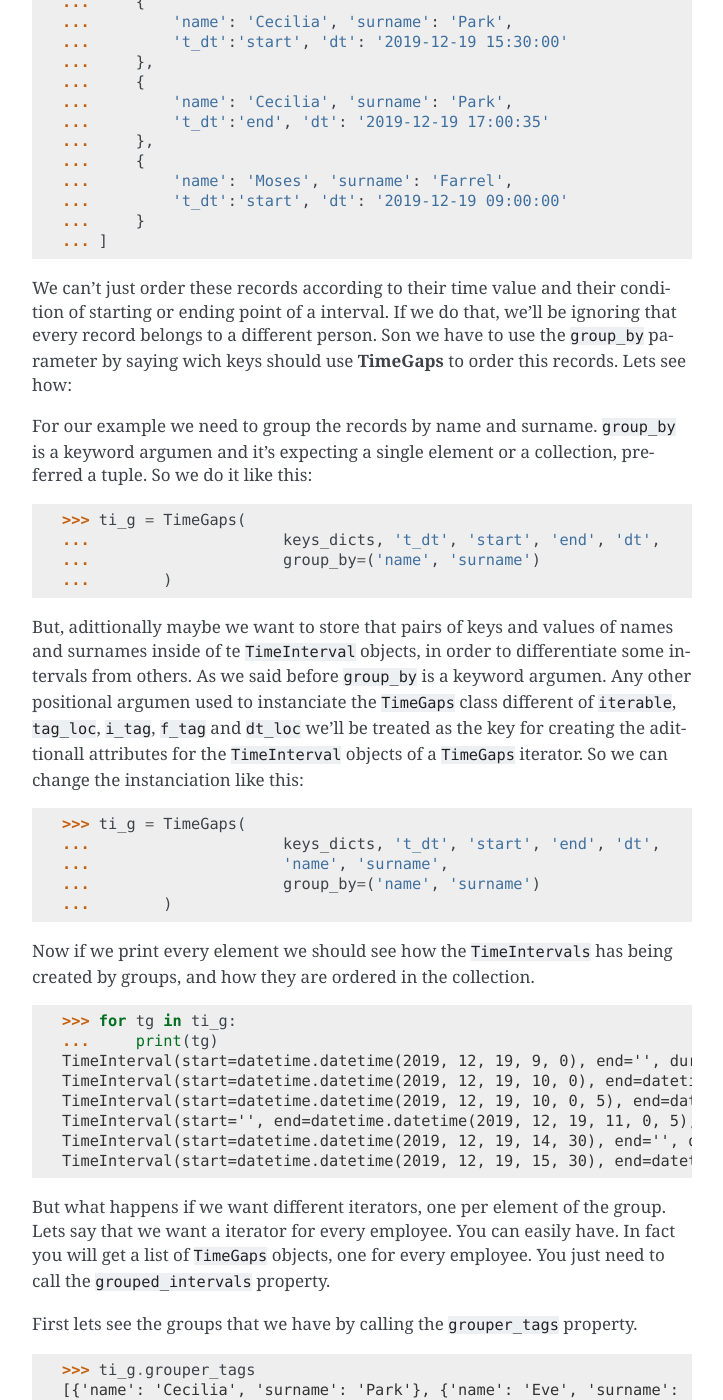
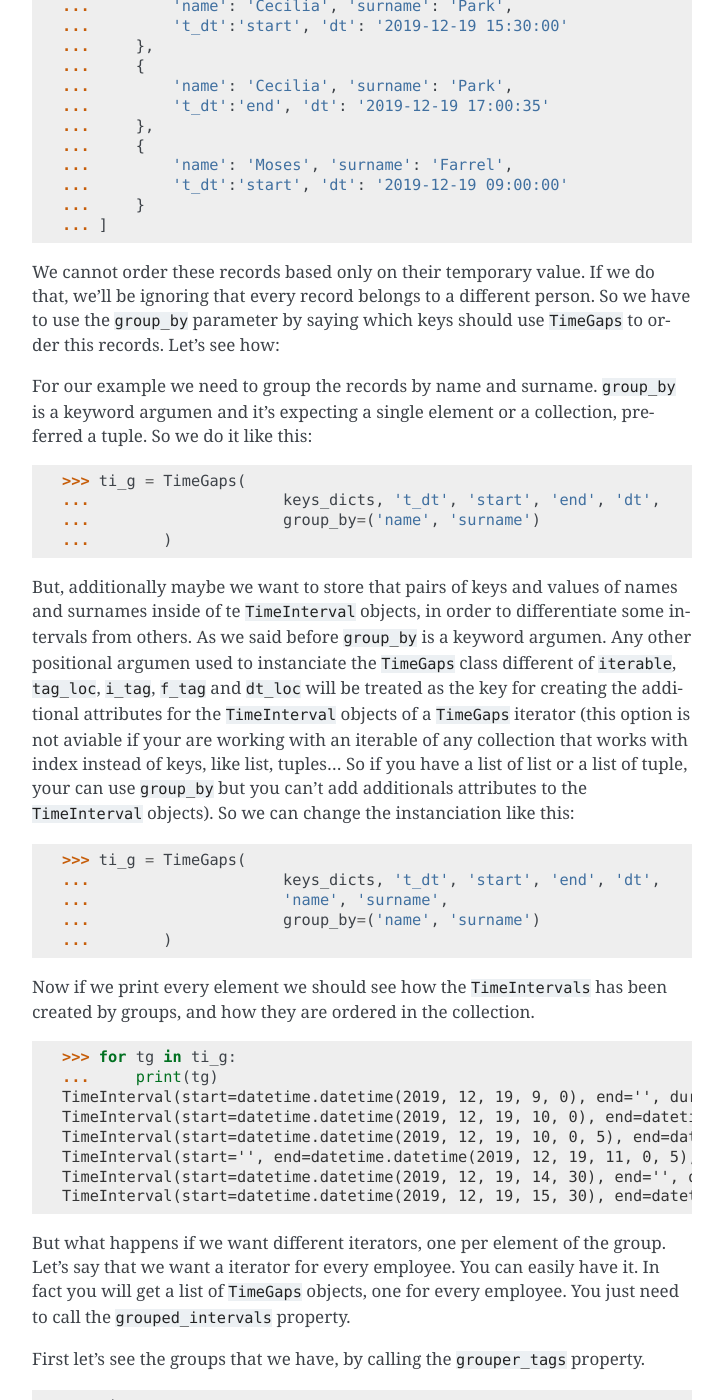
Before and after one commit to fesanmar/Stilpy, a Sphinx documentation site: the page built from docs/usage.rst, in a window 1280 px wide and 1400 px high, scrolled down 3149 px. Shown: the whole window, without its empty margins (388-1111 px from the left). Built offline with Sphinx 7.4.7, drawn with Linux system fonts in a browser that asks for light colours; pages that are not in the unit, such as notebooks, are missing from menus; some of the changed text lies outside the part shown.

Commit message:
Grammar revision on usage.rst

```diff
--- a/docs/usage.rst
+++ b/docs/usage.rst
@@ -25,30 +26,31 @@ Suppose that you have serveral records of time stored in a list of dictionaries,
 ...         {'t_dt':'start', 'dt': '2019-12-19 09:00:00'}
 ...         ]
 
-As you can see, this are time intervals. They have a start an an end point, but
-the are not in the rigth order. The first two elements are allright. But then we
-have to start points towether. And the last one y a start point interval that should
-be on the top of the list. Wath Stilpy can do for us is to make an iterator with
-those records, closing the start points with the rigth end, or ginving then an
-unknown end y they don't have one of their own.
+As you can see, these are time intervals. They have a start and an end point, but
+they are not in the rigth order. The first two elements are correct. But then we
+have two start points together. And the last one is a start point record that
+should be on the top of the list because is older than te others.
+What Stilpy can do for us is to make an iterator with those records, matching the
+start points with the right end, or giving them an unknown end if they don't have
+one of their own.
 
-To do that we need to make an instance of the **TimeGaps** class.
+To do that we need to make an instance of the ``TimeGaps`` class.
 
-**TimeGaps** recieves several parameters. Some of the are optionals. Let's see
-wich of them we need for our example:
+``TimeGaps`` recieves several parameters. Some of them are optionals. Let's see
+which ones are needed for our example:
 
     **iterable:**
         An iterable object that contains a list of items.
         Those items must be dicts or dictlike objects. Lists,
         tuples and objects with ``__dict__`` atribute are accepted as
-        well. |br| Every item, must content itself the next items: |br|
+        well. |br| Every item, must content in itself the next items: |br|
         1. A ``datetime`` object or a string format ``datetime``. In our
         case, we have the second option. |br|
-        2. A item that defines if the first elemente that we just mentioned
-        is an inicial or a final time point of a time interval.
+        2. An item that defines if the first element that we just mentioned
+        is an initial or a final time point of a time interval.
 
     **tag_loc:**
-        It tells **TimeGaps** where to find the tag that tells if the
+        It tells ``TimeGaps`` where to find the tag that tells if the
         item is a start point or an end.
 
     **i_tag:**
@@ -62,25 +64,23 @@ wich of them we need for our example:
         ``datetime`` information. It can be a dictionary key or an index,
         depending on the collection.
 
-The rest of parameters are optionals, and we're not needing them at the
-moment.
+The rest of parameters are optionals, and we won't need them yet.
 
-Now we can call create the **TimeGaps** object, passing the arguments in
+Now we can call create the ``TimeGaps`` object, passing the arguments in
 order:
 
 >>> ti = TimeGaps(list_dict, 't_dt', 'start', 'end', 'dt')
 
 Now we have our iterator. Every item is a ``TimeInterval`` object with
 some attributes like ``start``, ``end``, ``duration`` and ``is_perfect``.
-You can add any other attribute to the ``TimeInterval`` objects, but we
-are going to see it later. Now we are just goint to print each element. But
-first we'll ask to our object for the sum or all their duration. At the
-same time, we'll pass an argumen that will be returned if **TimeGaps** is
-unable to make the sum because some interval hasn't a duration. By default
-``None`` will be returned.
+You can add any other attribute to the ``TimeInterval`` objects, but we will see
+that later. Now we are just going to print each element. But first, we will ask
+for the sum of the durations of all its intervals. At the same time, we'll pass
+an argument that will be returned if ``TimeGaps`` is unable to make the sum
+because some interval hasn't a duration. By default ``None`` will be returned.
 
->>> ti.total_duration("there are some inperfect TimeInterval in your collection")
-'there are some inperfect TimeInterval in your collection'
+>>> ti.total_duration("there are some imperfect TimeInterval in your collection")
+'there are some imperfect TimeInterval in your collection'
 >>> for i in ti:
 ...     print(i)
 TimeInterval(start=datetime.datetime(2019, 12, 19, 9, 0), end='', duration='')
@@ -108,15 +108,15 @@ datetime.timedelta(seconds=21655)
 >>> print(ti_p.total_duration())
 6:00:55
 
-As you can see, this method returns a ``timedelta`` object with the sum
+As you can see, this method returns a timedelta_ object with the sum
 of the duration of every ``TimeInterval``.
 
 Time intervals with groups
 --------------------------
 
-In the previous example, with just gotted records that need to be ordered
-and putted together. But what happend if we have records that belong to
-different groups, all together in the same collection. Well, for that we
+In the previous example, we just got the records that need to be ordered
+and put together. But what happens if we have records that belong to
+different groups, all together in the same collection? Well, for that we
 have the ``group_by`` parameter.
 
 Let's try another example.
@@ -163,11 +163,10 @@ company's web application. We should have something like this:
 ...     }
 ... ]
 
-We can't just order these records according to their time value and their
-condition of starting or ending point of a interval. If we do that, we'll
-be ignoring that every record belongs to a different person. Son we have
-to use the ``group_by`` parameter by saying wich keys should use **TimeGaps**
-to order this records. Lets see how:
+We cannot order these records based only on their temporary value.
+If we do that, we'll be ignoring that every record belongs to a different person.
+So we have to use the ``group_by`` parameter by saying which keys should use
+``TimeGaps`` to order this records. Let's see how:
 
 For our example we need to group the records by name and surname. ``group_by``
 is a keyword argumen and it's expecting a single element or a collection,
@@ -178,14 +177,18 @@ preferred a tuple. So we do it like this:
 ...                     group_by=('name', 'surname')
 ...        )
 
-But, adittionally maybe we want to store that pairs of keys and values
+But, additionally maybe we want to store that pairs of keys and values
 of names and surnames inside of te ``TimeInterval`` objects, in order
 to differentiate some intervals from others. As we said before ``group_by``
 is a keyword argumen. Any other positional argumen used to instanciate the
 ``TimeGaps`` class different of ``iterable``, ``tag_loc``, ``i_tag``, ``f_tag``
-and ``dt_loc`` we'll be treated as the key for creating the adittionall
-attributes for the ``TimeInterval`` objects of a ``TimeGaps`` iterator.
-So we can change the instanciation like this:
+and ``dt_loc`` will be treated as the key for creating the additional
+attributes for the ``TimeInterval`` objects of a ``TimeGaps`` iterator (this
+option is not aviable if your are working with an iterable of any collection
+that works with index instead of keys, like list, tuples... So if you have a
+list of list or a list of tuple, your can use ``group_by`` but you can't add
+additionals attributes to the ``TimeInterval`` objects). So we can change the
+instanciation like this:
 
 >>> ti_g = TimeGaps(
 ...                     keys_dicts, 't_dt', 'start', 'end', 'dt',
@@ -194,7 +197,7 @@ So we can change the instanciation like this:
 ...        )
 
 Now if we print every element we should see how the ``TimeIntervals`` has
-being created by groups, and how they are ordered in the collection.
+been created by groups, and how they are ordered in the collection.
 
 >>> for tg in ti_g:
 ...     print(tg)
@@ -206,16 +209,17 @@ TimeInterval(start=datetime.datetime(2019, 12, 19, 14, 30), end='', duration='',
 TimeInterval(start=datetime.datetime(2019, 12, 19, 15, 30), end=datetime.datetime(2019, 12, 19, 17, 0, 35), duration=datetime.timedelta(seconds=5435), name='Cecilia', surname='Park')
 
 But what happens if we want different iterators, one per element of the group.
-Lets say that we want a iterator for every employee. You can easily have. In
+Let’s say that we want a iterator for every employee. You can easily have it. In
 fact you will get a list of ``TimeGaps`` objects, one for every employee. You
 just need to call the ``grouped_intervals`` property.
 
-First lets see the groups that we have by calling the ``grouper_tags`` property.
+First let's see the groups that we have, by calling the ``grouper_tags``
+property.
 
 >>> ti_g.grouper_tags
 [{'name': 'Cecilia', 'surname': 'Park'}, {'name': 'Eve', 'surname': 'Palmer'}, {'name': 'Moses', 'surname': 'Farrel'}]
 
-Now lets get a list of ``TimeGaps``, one per employee and see what it got
+Now let's get a list of ``TimeGaps``, one per employee and see what it has
 inside.
 
 >>> grouped_ti = ti_g.grouped_intervals
@@ -225,7 +229,7 @@ TimeGaps(TimeInterval(start='', end=datetime.datetime(2019, 12, 19, 11, 0, 5), d
 TimeGaps(TimeInterval(start=datetime.datetime(2019, 12, 19, 10, 0), end=datetime.datetime(2019, 12, 19, 13, 30, 20), duration=datetime.timedelta(seconds=12620), name='Eve', surname='Palmer'), TimeInterval(start=datetime.datetime(2019, 12, 19, 14, 30), end='', duration='', name='Eve', surname='Palmer'))
 TimeGaps(TimeInterval(start=datetime.datetime(2019, 12, 19, 9, 0), end='', duration='', name='Moses', surname='Farrel'), TimeInterval(start=datetime.datetime(2019, 12, 19, 10, 0, 5), end=datetime.datetime(2019, 12, 19, 13, 45, 15), duration=datetime.timedelta(seconds=13510), name='Moses', surname='Farrel'))
 
-You can easily see that a ``TimeGaps`` iterator has being created for each
+You can easily see that a ``TimeGaps`` iterator has been created for each
 employee with the same methods and properties as their ``TimeGaps`` object's
 father. So, for example, you could call the ``total_duration`` method for each
 ``group`` in ``grouped_ti`` collection.
```
Also changed, not shown: other parts of docs/usage.rst (+2 -1 lines).
